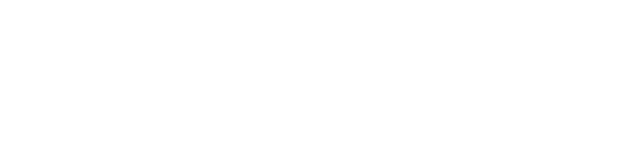
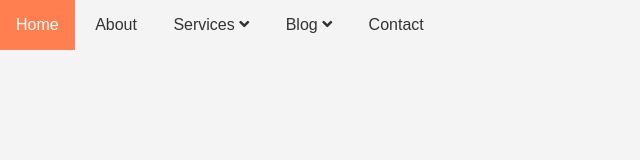
Before and after one commit to Osamadahnoun/CSS-dropdown-menu, a plain HTML site: page index.html in a window 1280 px wide. Shown: the whole page, without its empty margins (0-640 px from the left). Drawn offline with Linux system fonts and the light colour scheme.

Commit message:
html skeleton

```diff
--- a/index.html
+++ b/index.html
@@ -11,7 +11,40 @@
       crossorigin="anonymous"
       referrerpolicy="no-referrer"
     />
+    <link rel="stylesheet" href="./style.css" />
     <title>CSS Dropdown Menu</title>
   </head>
-  <body></body>
+  <body>
+    <nav id="navbar">
+      <ul>
+        <li>
+          <a href="#">Home</a>
+        </li>
+        <li>
+          <a href="#">About</a>
+        </li>
+        <li>
+          Services <i class="fas fa-angle-down"></i>
+          <ul>
+            <li><a href="#">Web Development</a></li>
+            <li><a href="#">Web Design</a></li>
+            <li><a href="#">Mobile Development</a></li>
+            <li><a href="#">SEO</a></li>
+          </ul>
+        </li>
+        <li>
+          Blog <i class="fas fa-angle-down"></i>
+          <ul>
+            <li><a href="#">HTML</a> <span>22 Posts</span></li>
+            <li><a href="#">PHP</a> <span>12 Posts</span></li>
+            <li><a href="#">CSS</a> <span>34 Posts</span></li>
+            <li><a href="#">JavaScript</a> <span>56 Posts</span></li>
+            <li><a href="#">Design</a> <span>7 Posts</span></li>
+            <li><a href="#">Python</a> <span>11 Posts</span></li>
+          </ul>
+        </li>
+        <li><a href="#">Contact</a></li>
+      </ul>
+    </nav>
+  </body>
 </html>
--- a/style.css
+++ b/style.css
@@ -0,0 +1,42 @@
+* {
+  margin: 0;
+  padding: 0;
+  box-sizing: border-box;
+}
+
+html,
+body {
+  background-color: #f4f4f4;
+  font-family: Arial, Helvetica, sans-serif;
+}
+
+#navbar ul {
+  list-style: none;
+}
+
+#navbar ul li {
+  color: #333;
+  display: inline-block;
+  padding: 1rem;
+  position: relative;
+}
+
+#navbar ul li a {
+  color: #333;
+  text-decoration: none;
+}
+
+/* Hide nest ul by default */
+#navbar ul li ul {
+  display: none;
+}
+
+#navbar ul li:hover {
+  cursor: pointer;
+  background: coral;
+  color: #fff;
+}
+
+#navbar ul li:hover a {
+  color: #fff;
+}
```
